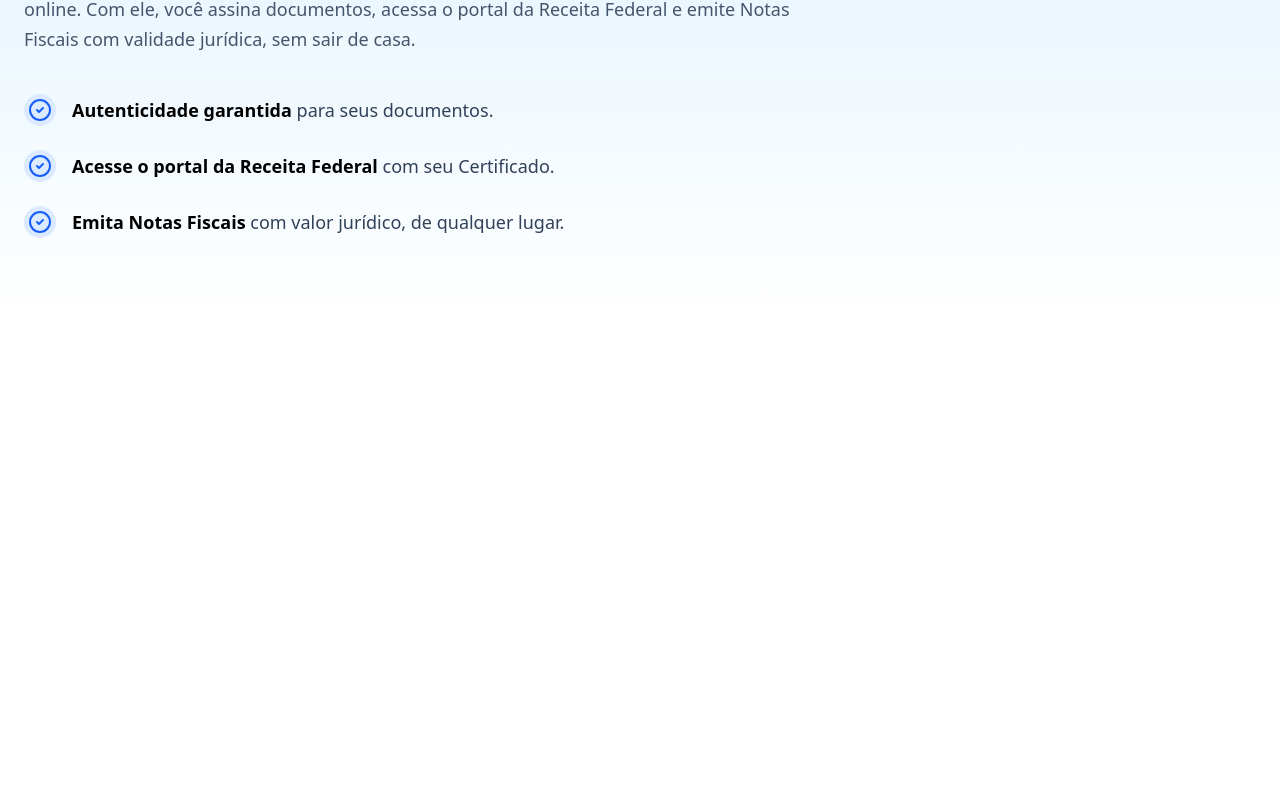
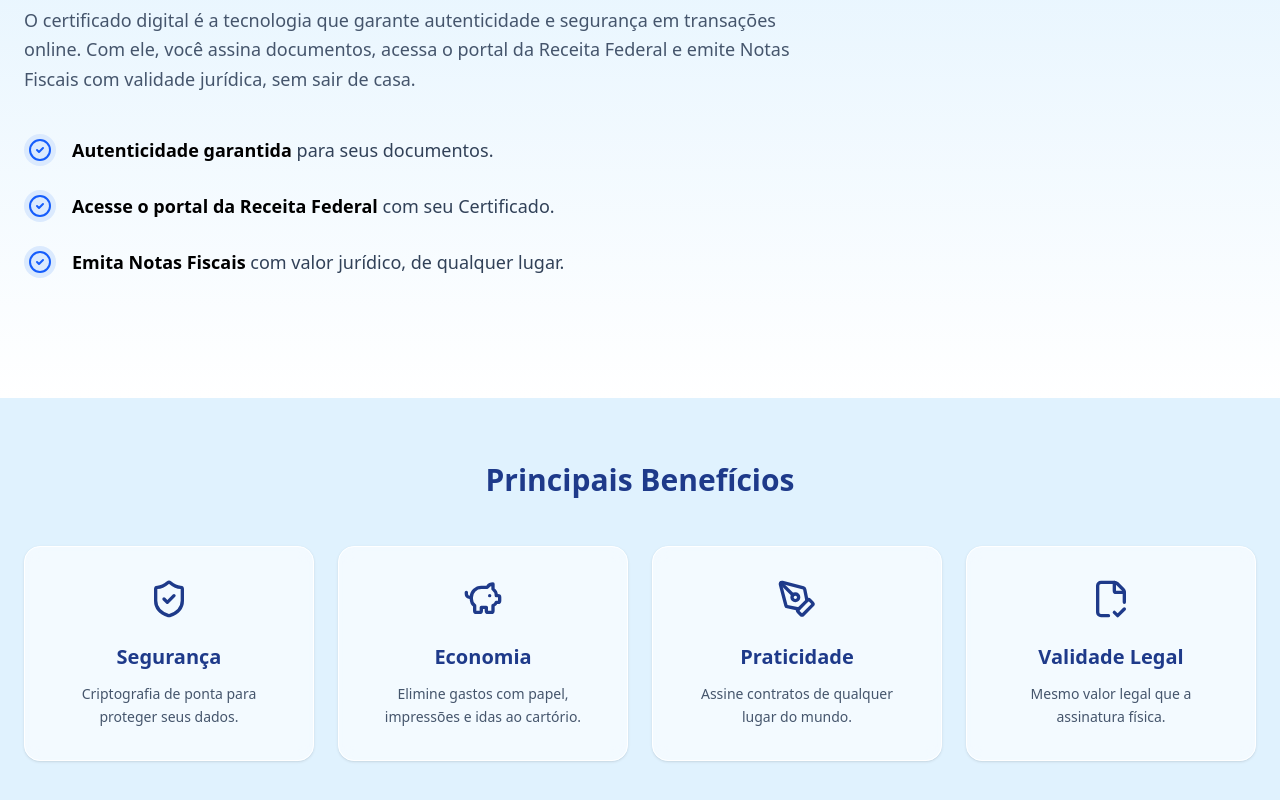
Before and after one commit to jpmacielprado/Landing_MPrime, a React (Vite) app: page / in a window 1280 px wide. Shown: the part 978-1778 px from the top of the page. Before the commit the page ends 1296 px from the top, so only its background shows below. Built offline with nearby package versions, Linux system fonts and the light colour scheme.

Commit message:
features.tsx criado

```diff
--- a/src/components/About.tsx
+++ b/src/components/About.tsx
@@ -3,7 +3,7 @@ import { CheckCircle2 } from 'lucide-react';
 
 const About: React.FC = () => {
     return (
-        <section className="py-20 bg-linear-to-b from-[#e0f2fe] to-white">
+        <section className="py-30 bg-linear-to-b from-[#e0f2fe] to-white">
             <div className="container mx-auto px-6">
                 <div className="max-w-3xl">
                     {/* Título Principal */}
--- /dev/null
+++ b/src/components/Features.tsx
@@ -0,0 +1,58 @@
+import React from 'react';
+import { ShieldCheck, PiggyBank, PenTool, FileCheck2 } from 'lucide-react';
+
+const benefits = [
+    {
+        title: 'Segurança',
+        description: 'Criptografia de ponta para proteger seus dados.',
+        icon: <ShieldCheck size={40} className="text-[#1e3a8a]" />,
+    },
+    {
+        title: 'Economia',
+        description: 'Elimine gastos com papel, impressões e idas ao cartório.',
+        icon: <PiggyBank size={40} className="text-[#1e3a8a]" />,
+    },
+    {
+        title: 'Praticidade',
+        description: 'Assine contratos de qualquer lugar do mundo.',
+        icon: <PenTool size={40} className="text-[#1e3a8a]" />,
+    },
+    {
+        title: 'Validade Legal',
+        description: 'Mesmo valor legal que a assinatura física.',
+        icon: <FileCheck2 size={40} className="text-[#1e3a8a]" />,
+    },
+];
+
+const Features: React.FC = () => {
+    return (
+        <section className="py-16 bg-[#e0f2fe]">
+            <div className="container mx-auto px-6 text-center">
+                <h2 className="text-3xl font-bold text-[#1e3a8a] mb-12">
+                    Principais Benefícios
+                </h2>
+
+                <div className="grid grid-cols-1 sm:grid-cols-2 lg:grid-cols-4 gap-6">
+                    {benefits.map((benefit, index) => (
+                        <div
+                            key={index}
+                            className="bg-white/60 backdrop-blur-sm p-8 rounded-2xl flex flex-col items-center text-center shadow-sm hover:shadow-md transition-shadow border border-white"
+                        >
+                            <div className="mb-6">
+                                {benefit.icon}
+                            </div>
+                            <h3 className="text-xl font-bold text-[#1e3a8a] mb-3">
+                                {benefit.title}
+                            </h3>
+                            <p className="text-slate-600 text-sm leading-relaxed">
+                                {benefit.description}
+                            </p>
+                        </div>
+                    ))}
+                </div>
+            </div>
+        </section>
+    );
+};
+
+export default Features;
--- a/src/pages/Landing.tsx
+++ b/src/pages/Landing.tsx
@@ -1,6 +1,8 @@
 import React from 'react';
 import Hero from '../components/Hero';
 import About from '../components/About';
+import Features from '../components/Features';
+
 
 const Landing: React.FC = () => {
   return (
@@ -8,6 +10,7 @@ const Landing: React.FC = () => {
       <main>
         <Hero />
         <About />
+        <Features />
       </main>
 
       {/* 5. Rodapé */}
```
